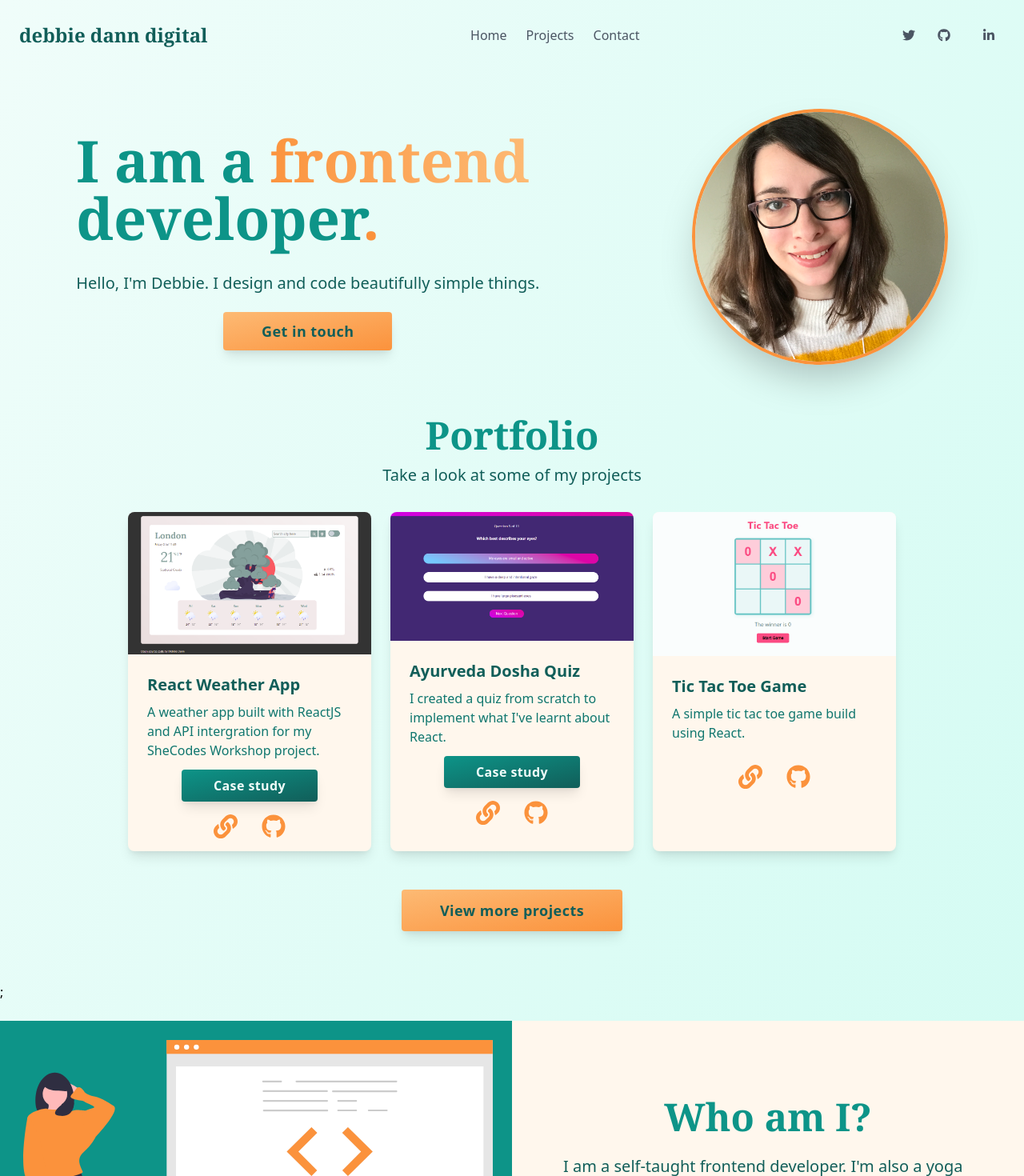
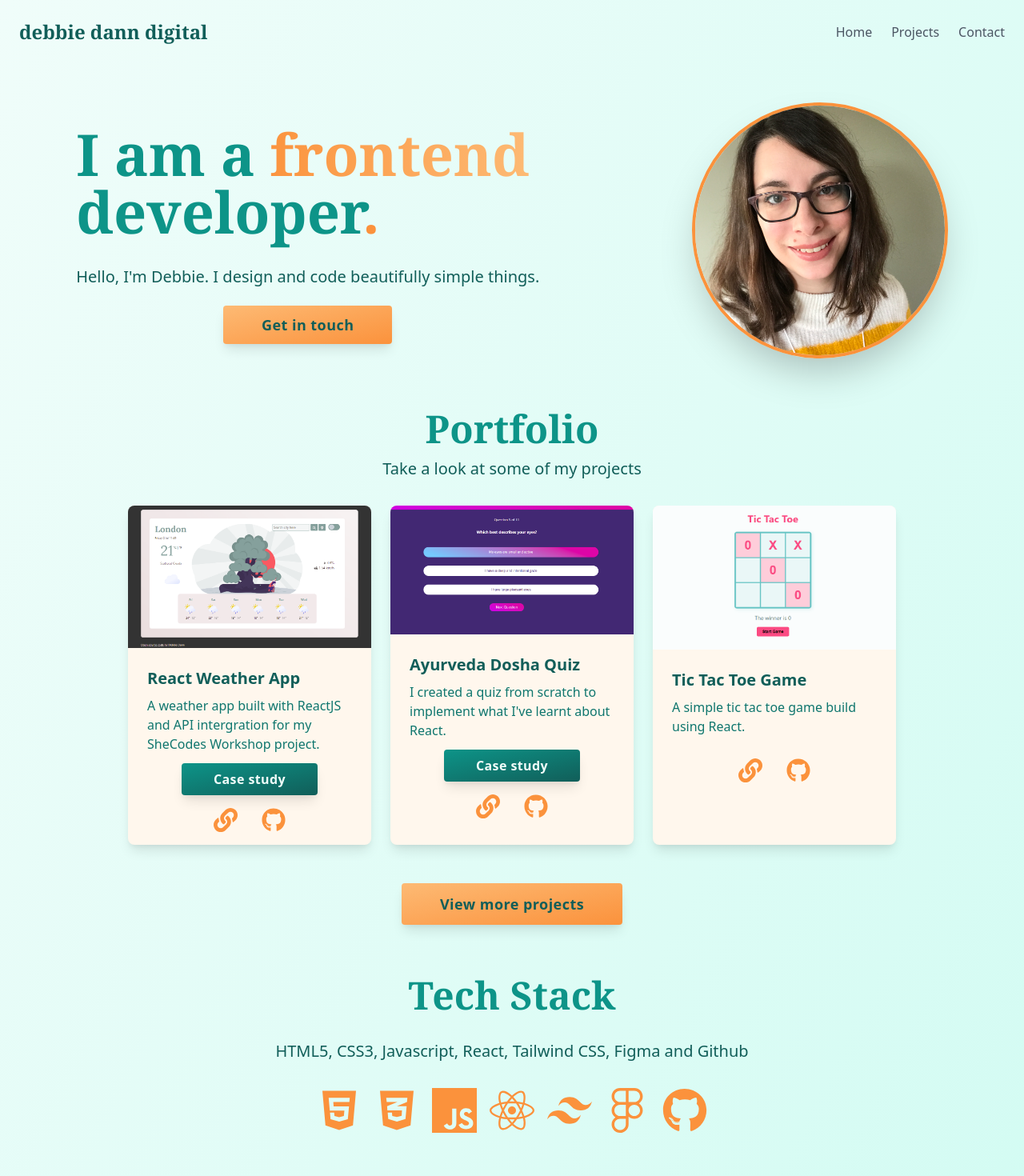
Before and after one commit to hellodeborahuk/React-portfolio, a React (Create React App) app: page / in a window 1280 px wide. Shown: the top 1470 px of the page at 80% size. Built offline with nearby package versions, Linux system fonts and the light colour scheme.

Commit message:
Removed social icons nav and added tech stack

```diff
--- a/src/App.js
+++ b/src/App.js
@@ -19,7 +19,10 @@ function App() {
             <div className="container mx-auto lg:flex lg:justify-between px-6 lg-px-0 py-6">
               {/* LEFT HEADER */}
               <div className="flex items-center space-x-4">
-                <Link to="/" className="font-bold font-serif text-2xl text-teal-800">
+                <Link
+                  to="/"
+                  className="font-bold font-serif text-2xl text-teal-800"
+                >
                   debbie dann digital
                 </Link>
               </div>
@@ -44,34 +47,6 @@ function App() {
                 >
                   Contact
                 </Link>
-              </div>
-
-              {/* RIGHT HEADER */}
-              <div className="hidden lg:flex items-center space-x-4">
-                <a
-                  href="https://twitter.com/debbie_digital"
-                  target="_blank"
-                  rel="noopener noreferrer"
-                  className=" hover:text-orange-400"
-                >
-                  <FaTwitter />
-                </a>
-                <a
-                  href="https://github.com/hellodeborahuk"
-                  target="_blank"
-                  rel="noopener noreferrer"
-                  className="p-3 hover:text-orange-400"
-                >
-                  <FaGithub />
-                </a>
-                <a
-                  href="https://www.linkedin.com/in/debbiedann/"
-                  target="_blank"
-                  rel="noopener noreferrer"
-                  className="p-3 hover:text-orange-400"
-                >
-                  <FaLinkedinIn />
-                </a>
               </div>
             </div>
           </div>
--- a/src/Home.js
+++ b/src/Home.js
@@ -1,5 +1,12 @@
 import React from "react";
-
+import {
+  FaCss3Alt,
+  FaHtml5,
+  FaReact,
+  FaFigma,
+  FaGithub,
+} from "react-icons/fa";
+import { SiJavascript, SiTailwindcss } from "react-icons/si";
 import { Link } from "react-router-dom";
 import ProjectList from "./ProjectList";
 import Social from "./Social";
@@ -54,7 +61,8 @@ function Home() {
             <p className="mb-8 text-lg lg:text-xl text-teal-800">
               Hello, I'm Debbie. I design and code beautifully simple things.
             </p>
-            <Link to="/Contact"
+            <Link
+              to="/Contact"
               className="
               py-3
               px-12
@@ -84,7 +92,6 @@ function Home() {
             />
           </div>
         </div>
-
 
         {/* PROJECTS */}
         <div className="container mx-auto mb-16 px-6 lg:px-0 lg:w-9/12">
@@ -124,7 +131,28 @@ function Home() {
             </Link>
           </div>
         </div>
-        ;{/* ABOUT ME */}
+
+        {/* TECH STACK */}
+
+        <div className="container mx-auto mb-16 text-center">
+          <h2 className=" font-serif font-extrabold text-3xl lg:text-5xl mb-8 text-teal-600">
+            Tech Stack
+          </h2>
+          <p className="text-xl mb-6 text-teal-800">
+            HTML5, CSS3, Javascript, React, Tailwind CSS, Figma and Github
+          </p>
+          <div className="flex justify-center text-7xl text-orange-400">
+            <FaHtml5 className="p-2" />
+            <FaCss3Alt className="p-2" />
+            <SiJavascript className="p-2" />
+            <FaReact className="p-2" />
+            <SiTailwindcss className="p-2" />
+            <FaFigma className="p-2" />
+            <FaGithub className="p-2" />
+          </div>
+        </div>
+
+        {/* ABOUT ME */}
         <div
           className="container mx-auto px-6 py-6
           mb-16
```
